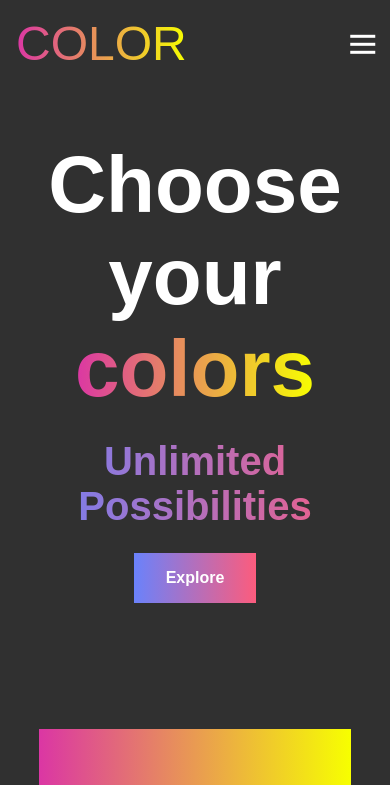
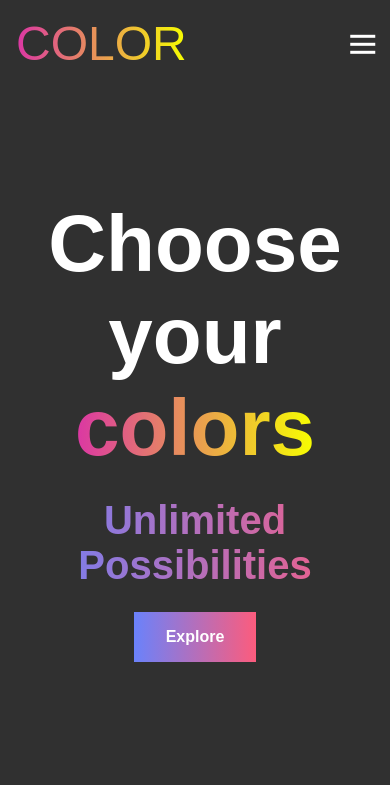
Before and after one commit to hromov/pure, a plain HTML site: page index.html in a window 390 px wide. Shown: the top 785 px of the page. Drawn offline with Linux system fonts and the light colour scheme.

Commit message:
all mobiles

```diff
--- a/styles.css
+++ b/styles.css
@@ -46,7 +46,7 @@
     display: grid;
     max-width: var(--abs-max);
     padding: var(--global-padding);
-    gap: 15vh;
+    gap: 30vh;
 }
 
 footer {
@@ -139,13 +139,7 @@ footer {
     gap: var(--main-gap);
     justify-items: center;
     text-align: center;
-    margin-top: 8vh;
-}
-
-@media screen and (min-width: 25rem) {
-    #home {
-        /* padding: 5rem 0; */
-    }
+    margin-top: 15vh;
 }
 
 .block {
```
